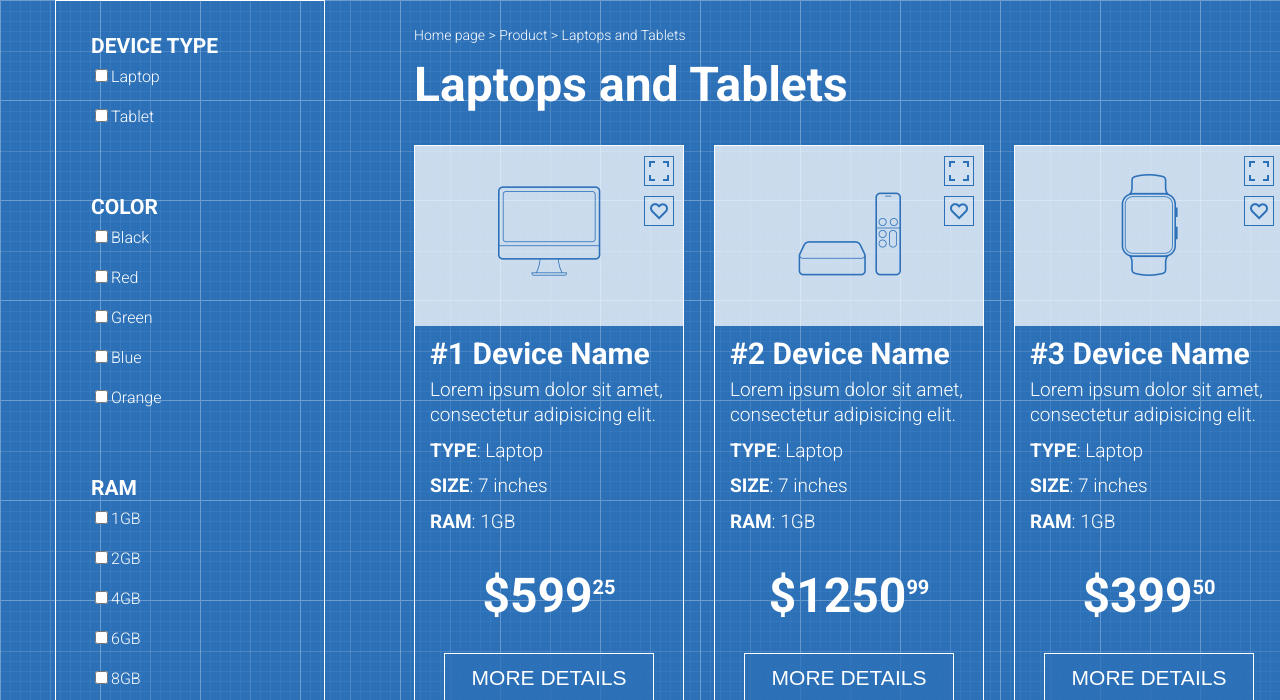
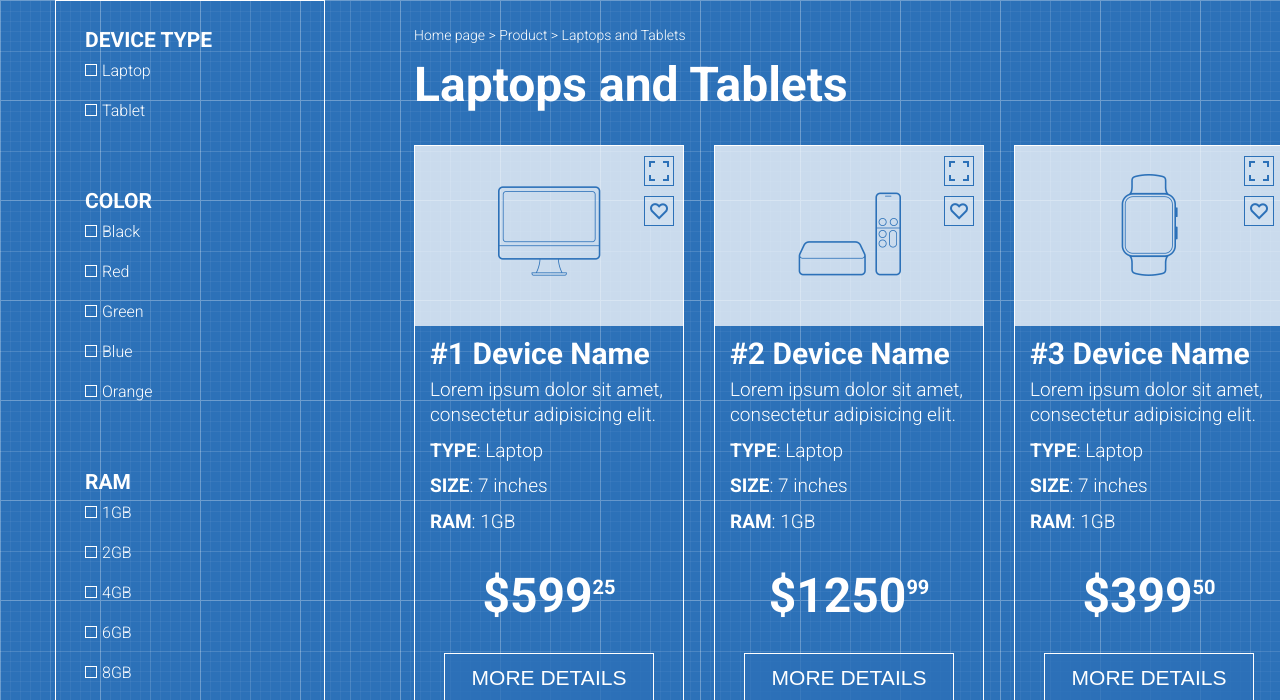
Before and after one commit to OrestSen/OrestSen.github.io, a plain HTML site: page index.html in a window 1280 px wide. Shown: the part 100-800 px from the top of the page. Drawn offline with Linux system fonts and the light colour scheme.

Commit message:
added style button for deviceType

```diff
--- a/index.html
+++ b/index.html
@@ -74,10 +74,12 @@
                                 <div class="filter-2">
                                     <h1>DEVICE TYPE</h1>
                                     <div class="div">
-                                        <input type="checkbox" name="" value="">Laptop
+                                        <input type="checkbox" name="" value="" id="check">
+                                        <label for="check">Laptop</label>
                                     </div>
                                    <div class="div">
-                                    <input type="checkbox" name="" value="">Tablet
+                                        <input type="checkbox" name="" value="" id="check1">
+                                        <label for="check1">Tablet</label>
                                    </div>
                                 </div>
                             </div>
@@ -85,19 +87,24 @@
                                 <div class="filter-2">
                                     <h1>COLOR</h1>
                                     <div class="div">
-                                        <input type="checkbox" name="" value="">Black
+                                        <input type="checkbox" name="" value="" id="check2">
+                                         <label for="check2">Black</label>
                                     </div>
                                    <div class="div">
-                                        <input type="checkbox" name="" value="">Red
+                                        <input type="checkbox" name="" value="" id="check3">
+                                        <label for="check3">Red</label>
                                    </div>
                                    <div class="div">
-                                        <input type="checkbox" name="" value="">Green
+                                        <input type="checkbox" name="" value="" id="check4">
+                                        <label for="check4">Green</label>
                                    </div>
                                    <div class="div">
-                                        <input type="checkbox" name="" value="">Blue
+                                        <input type="checkbox" name="" value="" id="check5">
+                                        <label for="check5">Blue</label>
                                    </div>
                                    <div class="div">
-                                         <input type="checkbox" name="" value="">Orange
+                                        <input type="checkbox" name="" value="" id="check6">
+                                        <label for="check6">Orange</label>
                                    </div>
                                 </div>
                             </div>
@@ -105,21 +112,32 @@
                                 <div class="filter-2">
                                     <h1>RAM</h1>
                                     <div class="div">
-                                        <input type="checkbox" name="" value="">1GB
+                                        <input type="checkbox" name="" value="" id="check7">
+                                        <label for="check7">1GB</label>
                                     </div>
                                    <div class="div">
-                                        <input type="checkbox" name="" value="">2GB
+                                        <input type="checkbox" name="" value="" id="check8">
+                                        <label for="check8">2GB</label>
                                    </div>
                                    <div class="div">
-                                        <input type="checkbox" name="" value="">4GB
+                                        <input type="checkbox" name="" value="" id="check9">
+                                        <label for="check9">4GB</label>
                                    </div>
                                    <div class="div">
-                                        <input type="checkbox" name="" value="">6GB
+                                        <input type="checkbox" name="" value="" id="check10">
+                                        <label for="check10">6GB</label>
                                    </div>
                                    <div class="div">
-                                         <input type="checkbox" name="" value="">8GB
+                                        <input type="checkbox" name="" value="" id="check11">
+                                        <label for="check11">8GB</label>
                                    </div>
                                 </div>
+                                <form action="" >
+                                    <div class="button2">
+                                        <h2>Show more options...</h2>
+                                        <button>SUBMIT</button>
+                                    </div>
+                                 </form>
                             </div>
                         </div>
                     </div>
--- a/style.css
+++ b/style.css
@@ -257,7 +257,7 @@ div li:hover > .drop-down {
 }
 
 .type {
-   margin: 35px;
+   margin: 29px;
 }
 
 .specifications {
@@ -268,9 +268,26 @@ div li:hover > .drop-down {
     width: 100%;
 }
 
+input[type='checkbox'] {
+    display: none;
+}
+input[type='checkbox']:checked + label:before {
+    background-color: white;
+
+}
+
+label:before {
+    content: "";
+    display: inline-block;
+    width: 10px;
+    height: 10px;
+    cursor: pointer;
+    border: 1px solid white;
+    margin: 0px 5px 0 0;
+}
+
 .div {
     line-height: 40px;
-
 }
 
 .centralmenu {
@@ -407,6 +424,12 @@ button {
     text-align: center;
 }
 
+.button2 {
+    text-align: center;
+    margin: 45px 0 0 0;
+
+}
+
 p > strong.strong {
     font-weight: 600;
 }
```
